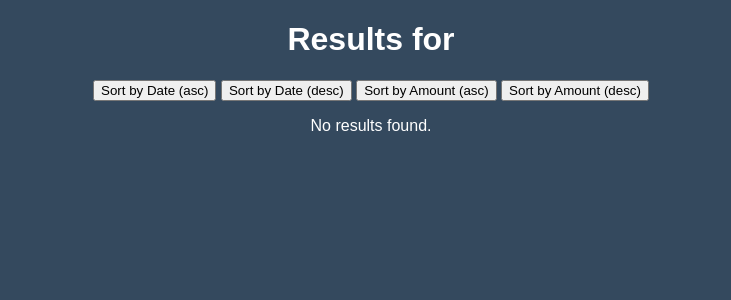
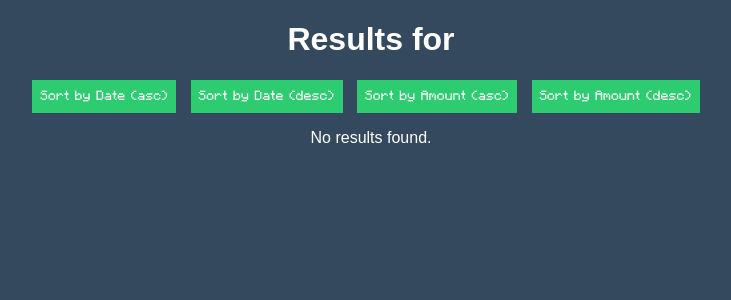
Before and after one commit to itzilly/ProudCircle, a Flask app: template web-server/src/templates/results.html in a window 1280 px wide. Shown: the top 300 px of the page, without its empty margins (269-1000 px from the left). Run offline with Flask 2, Linux system fonts and the light colour scheme; the template is opened without the code that fills it, so the values that code supplies are empty.

Commit message:
Add correct class name to button

```diff
--- a/web-server/src/templates/results.html
+++ b/web-server/src/templates/results.html
@@ -7,10 +7,10 @@
   <body>
     <div class="container">
       <h1>Results for {{ data["playername"] }}</h1>
-      <button id="sort-date-asc">Sort by Date (asc)</button>
-      <button id="sort-date-desc">Sort by Date (desc)</button>
-      <button id="sort-amount-asc">Sort by Amount (asc)</button>
-      <button id="sort-amount-desc">Sort by Amount (desc)</button>
+      <button class="sort-button" id="sort-date-asc">Sort by Date (asc)</button>
+      <button class="sort-button" id="sort-date-desc">Sort by Date (desc)</button>
+      <button class="sort-button" id="sort-amount-asc">Sort by Amount (asc)</button>
+      <button class="sort-button" id="sort-amount-desc">Sort by Amount (desc)</button>
       {% if data %}
         <table id="results-table">
           <thead>
@@ -50,6 +50,6 @@
         <p>No results found.</p>
       {% endif %}
     </div>
-    <script src="{{ url_for('static', filename='scripts/results.js') }}"></script>
+    <script type="text/javascript" src="{{ url_for('static', filename='scripts/results.js') }}"></script>
   </body>
 </html>
```
